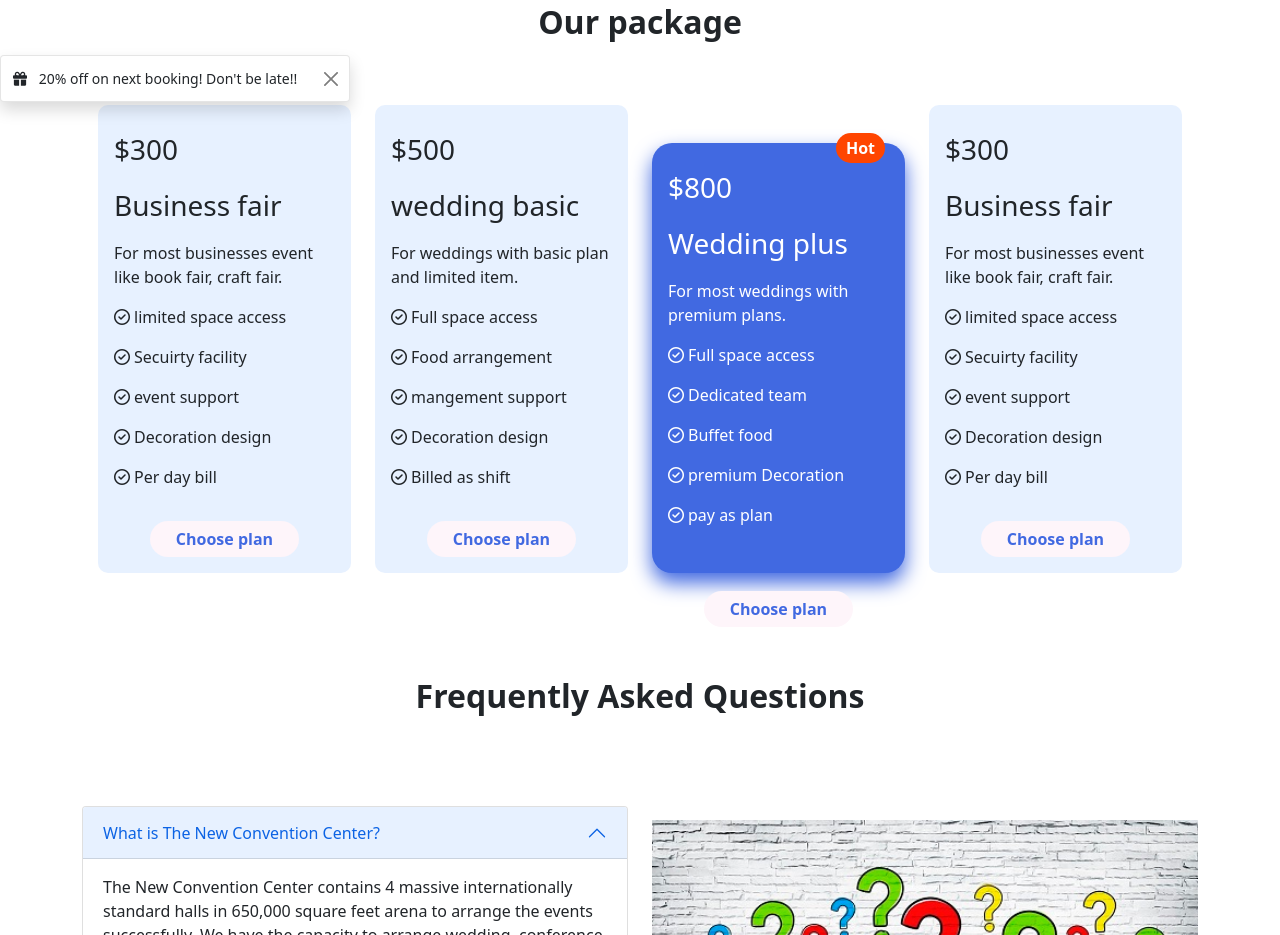
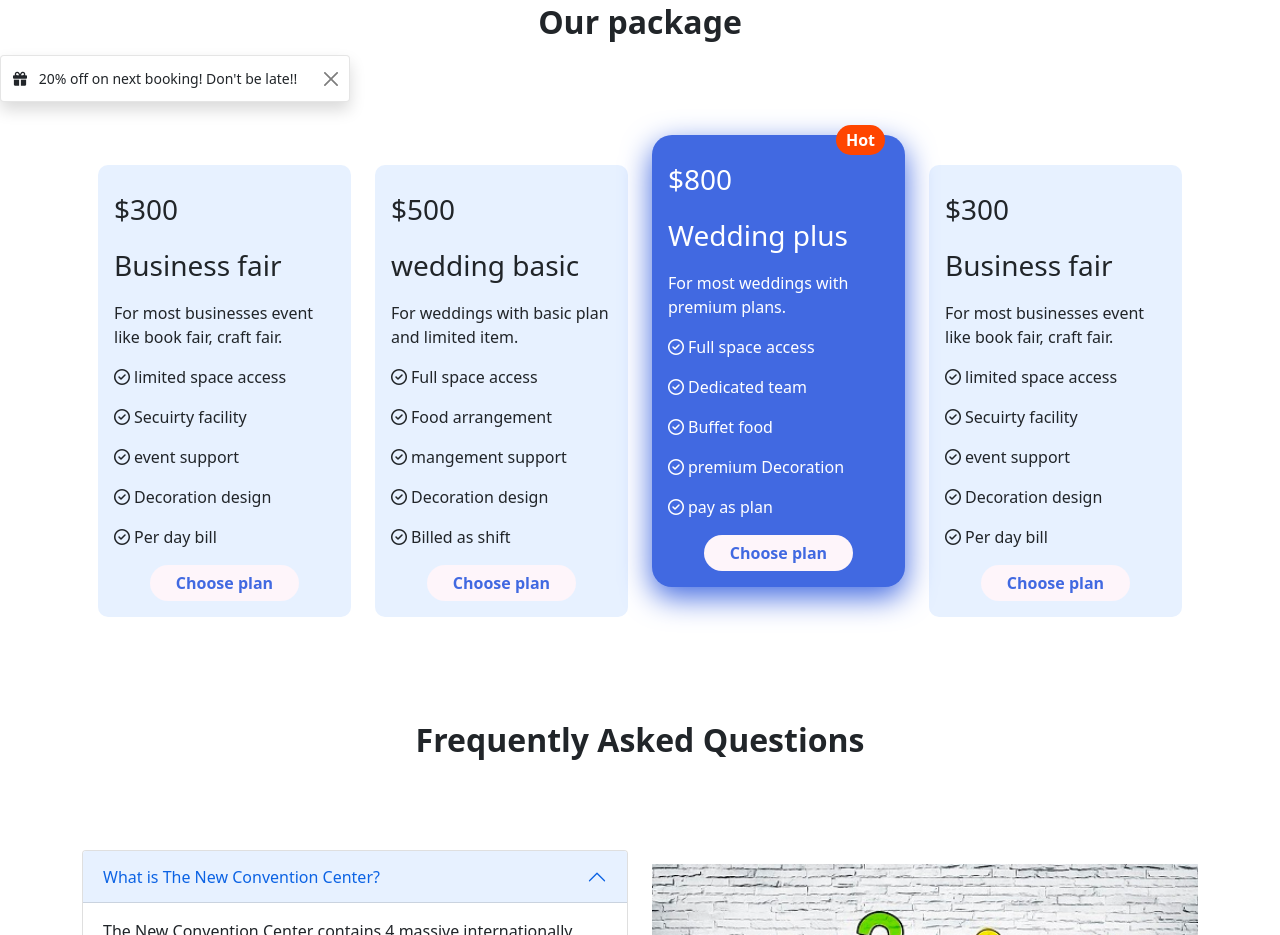
Before and after one commit to RKZeebon/Assignment-3-Convebtion-Center, a plain HTML site: page index.html in a window 1280 px wide. Shown: the part 854-1789 px from the top of the page. Drawn offline with nearby package versions, Linux system fonts and the light colour scheme.

Commit message:
card edited

```diff
--- a/index.html
+++ b/index.html
@@ -138,7 +138,7 @@
                         <div class="card-custom-style">
                             <div class="card-body">
                                 <h3 class="card-title lh-lg">$300 <br> Business fair</h3>
-                                <div class="card-text pb-3">
+                                <div class="card-text mb-3">
                                     <p>For most businesses event like book fair, craft fair.</p>
                                     <p><i class="far fa-check-circle me-1"></i>limited space access</p>
                                     <p><i class="far fa-check-circle me-1"></i>Secuirty facility</p>
@@ -156,7 +156,7 @@
                         <div class="card-custom-style">
                             <div class="card-body">
                                 <h3 class="card-title lh-lg">$500 <br> wedding basic</h3>
-                                <div class="card-text pb-3">
+                                <div class="card-text mb-3">
                                     <p>For weddings with basic plan and limited item.</p>
                                     <p><i class="far fa-check-circle me-1"></i>Full space access</p>
                                     <p><i class="far fa-check-circle me-1"></i>Food arrangement</p>
@@ -173,9 +173,9 @@
                     <div class="col my-2">
                         <div class="highlited-card">
                             <span class="hot-badge">Hot</span>
-                            <div class="card-body pt-3">
+                            <div class="card-body">
                                 <h3 class="card-title lh-lg">$800 <br> Wedding plus</h3>
-                                <div class="card-text pb-5">
+                                <div class="card-text mb-3">
                                     <p>For most weddings with premium plans.</p>
                                     <p><i class="far fa-check-circle me-1"></i>Full space access</p>
                                     <p><i class="far fa-check-circle me-1"></i>Dedicated team</p>
@@ -193,7 +193,7 @@
                         <div class="card-custom-style">
                             <div class="card-body">
                                 <h3 class="card-title lh-lg">$300 <br> Business fair</h3>
-                                <div class="card-text pb-3">
+                                <div class="card-text mb-3">
                                     <p>For most businesses event like book fair, craft fair.</p>
                                     <p><i class="far fa-check-circle me-1"></i>limited space access</p>
                                     <p><i class="far fa-check-circle me-1"></i>Secuirty facility</p>
--- a/style.css
+++ b/style.css
@@ -24,12 +24,18 @@
     padding: 5px 25px;
 }
 
+
+.card-custom-style{
+    background-color:#e7f1ff;
+    border-radius: 10px;
+}
+
 .highlited-card{
-    height: 430px;
+    margin: 30px 0;
     background-color: #4169e1;
     border-radius: 20px;
     color: white;
-    box-shadow: 0px 10px 20px #4169e1;
+    box-shadow: 0px 10px 30px #4169e1;
     position: relative;
 
 }
@@ -45,10 +51,6 @@
 
 }
 
-.card-custom-style{
-    background-color:#e7f1ff;
-    border-radius: 10px;
-}
 .card-btn{
     background-color: #fef5fa;
     color: #4169e1;
```
